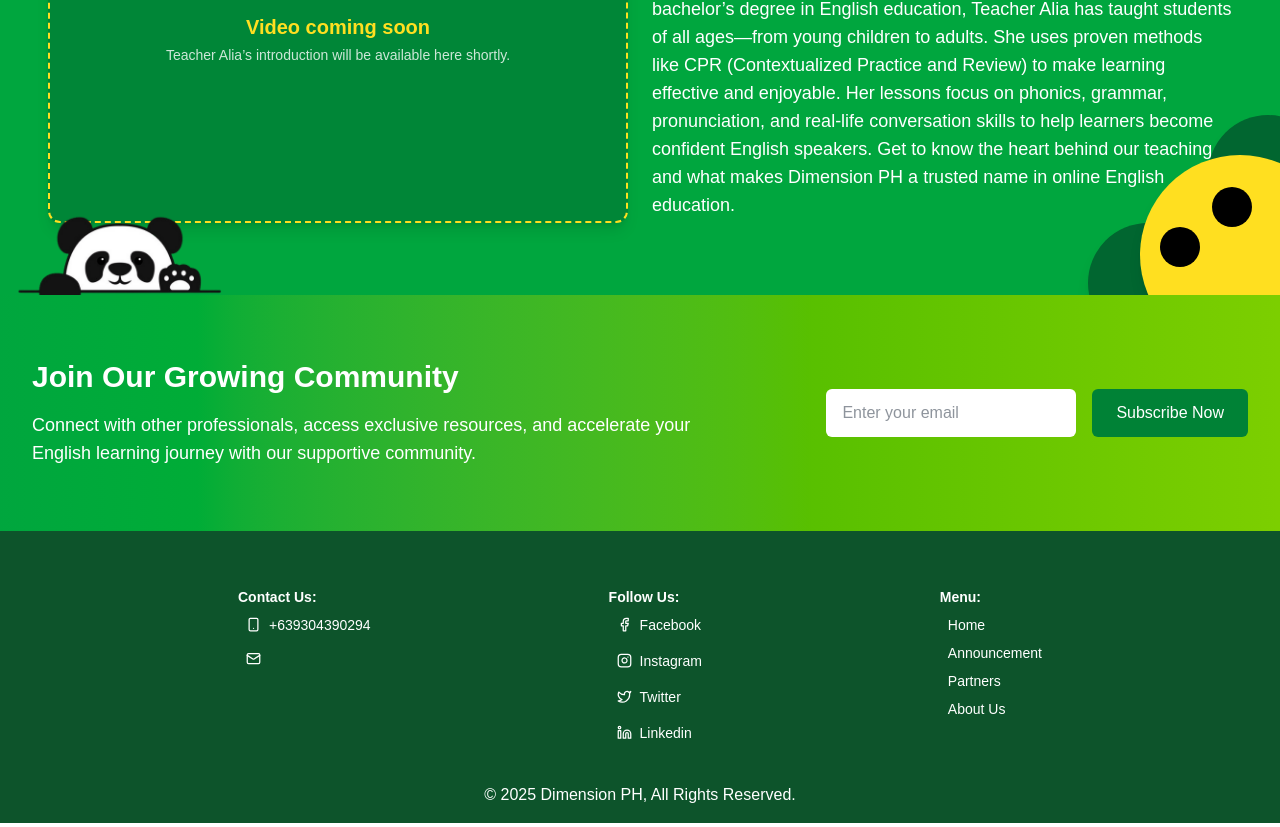
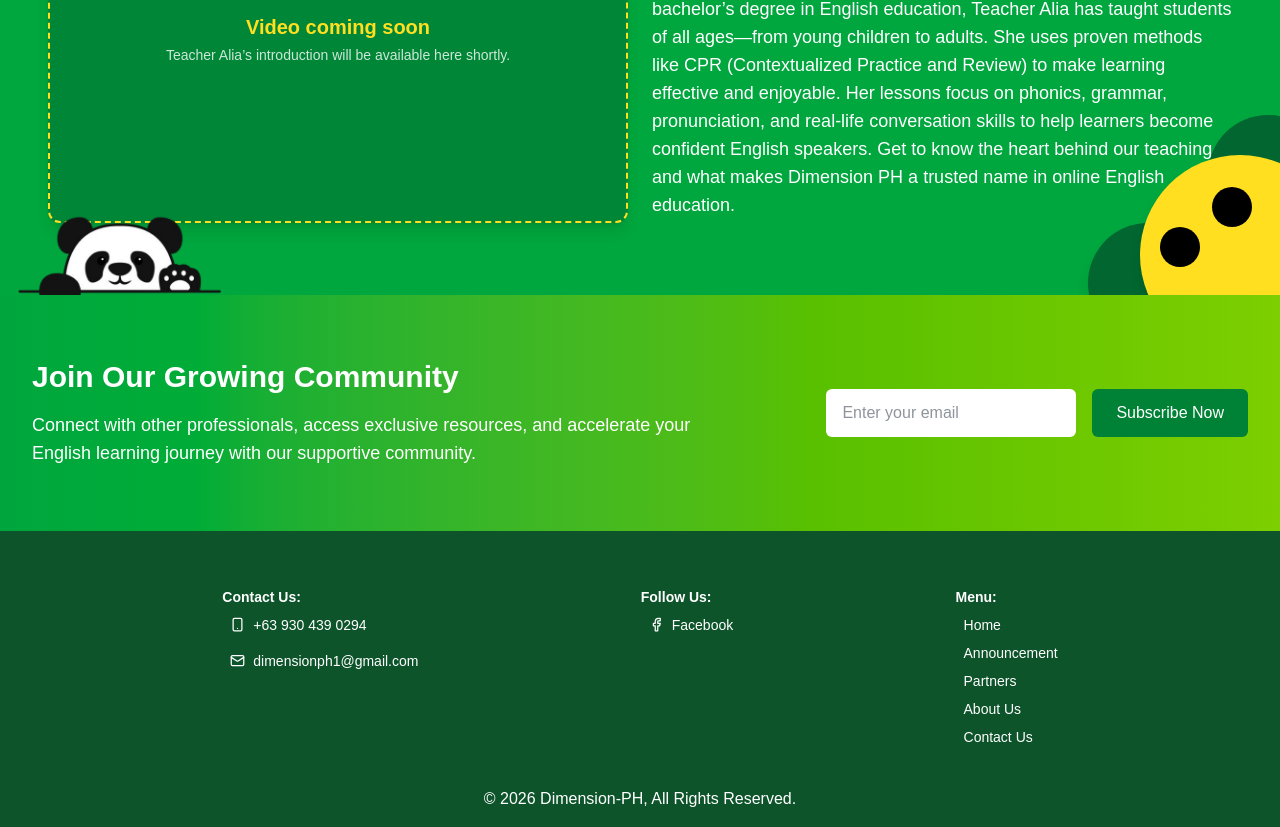
Before and after one commit to Dimension-PH/dimensionph, a Next.js app: page / in a window 1280 px wide. Shown: the part 1527-2354 px from the top of the page. Built offline with nearby package versions, Linux system fonts and the light colour scheme.

Commit message:
Update Footer.tsx

```diff
--- a/app/components/Footer.tsx
+++ b/app/components/Footer.tsx
@@ -1,8 +1,9 @@
-import { Smartphone, Mail, Facebook, Instagram, Twitter, Linkedin } from "lucide-react"
+import { Smartphone, Mail, Facebook } from "lucide-react"
 import Link from "next/link";
+import { COMPANY_EMAIL, FACEBOOK_URL, PHONE_TEL, PHONE_DISPLAY } from "@/app/siteConfig";
 
 export default function Footer() {
-    const companyEmail = process.env.NEXT_PUBLIC_COMPANY_EMAIL === "" ? "companyEmail" : process.env.NEXT_PUBLIC_COMPANY_EMAIL;
+    const year = new Date().getFullYear();
 
     return(
         <footer className="bg-green-900 pt-14 pb-4 text-white px-5 lg:px-10">
@@ -13,11 +14,11 @@ export default function Footer() {
                     <div className="ms-2 space-y-4">
                         <div className="flex items-center gap-2">
                             <Smartphone size={15} />
-                            <a href="tel:+639304390294">+639304390294</a>
+                            <a href={`tel:${PHONE_TEL}`}>{PHONE_DISPLAY}</a>
                         </div>
                         <div className="flex items-center gap-2">
                             <Mail size={15} />
-                            <a href={`mailto:${companyEmail}`}>{companyEmail}</a>
+                            <a href={`mailto:${COMPANY_EMAIL}`}>{COMPANY_EMAIL}</a>
                         </div>
                     </div>
                 </div>
@@ -26,19 +27,7 @@ export default function Footer() {
                     <div className="ms-2 space-y-4">
                         <div className="flex items-center gap-2">
                             <Facebook size={15} />
-                            <a href="https://www.facebook.com/profile.php?id=61559330253460">Facebook</a>
-                        </div>
-                        <div className="flex items-center gap-2">
-                            <Instagram size={15} />
-                            <a href="#">Instagram</a>
-                        </div>
-                        <div className="flex items-center gap-2">
-                            <Twitter size={15} />
-                            <a href="#">Twitter</a>
-                        </div>
-                        <div className="flex items-center gap-2">
-                            <Linkedin size={15} />
-                            <a href="#">Linkedin</a>
+                            <a href={FACEBOOK_URL} target="_blank" rel="noopener noreferrer">Facebook</a>
                         </div>
                     </div>
                 </div>
@@ -57,11 +46,14 @@ export default function Footer() {
                         <li className="hover:font-bold hover:cursor-pointer">
                             <Link href={'/about'}>About Us</Link>
                         </li>
+                        <li className="hover:font-bold hover:cursor-pointer">
+                            <Link href={'/contacts'}>Contact Us</Link>
+                        </li>
                     </ul>
                 </div>
             </div>
             <div className="text-center mt-10">
-                &copy; 2025 Dimension PH, All Rights Reserved.
+                &copy; {year} Dimension-PH, All Rights Reserved.
             </div>
         </footer>
     )
```
